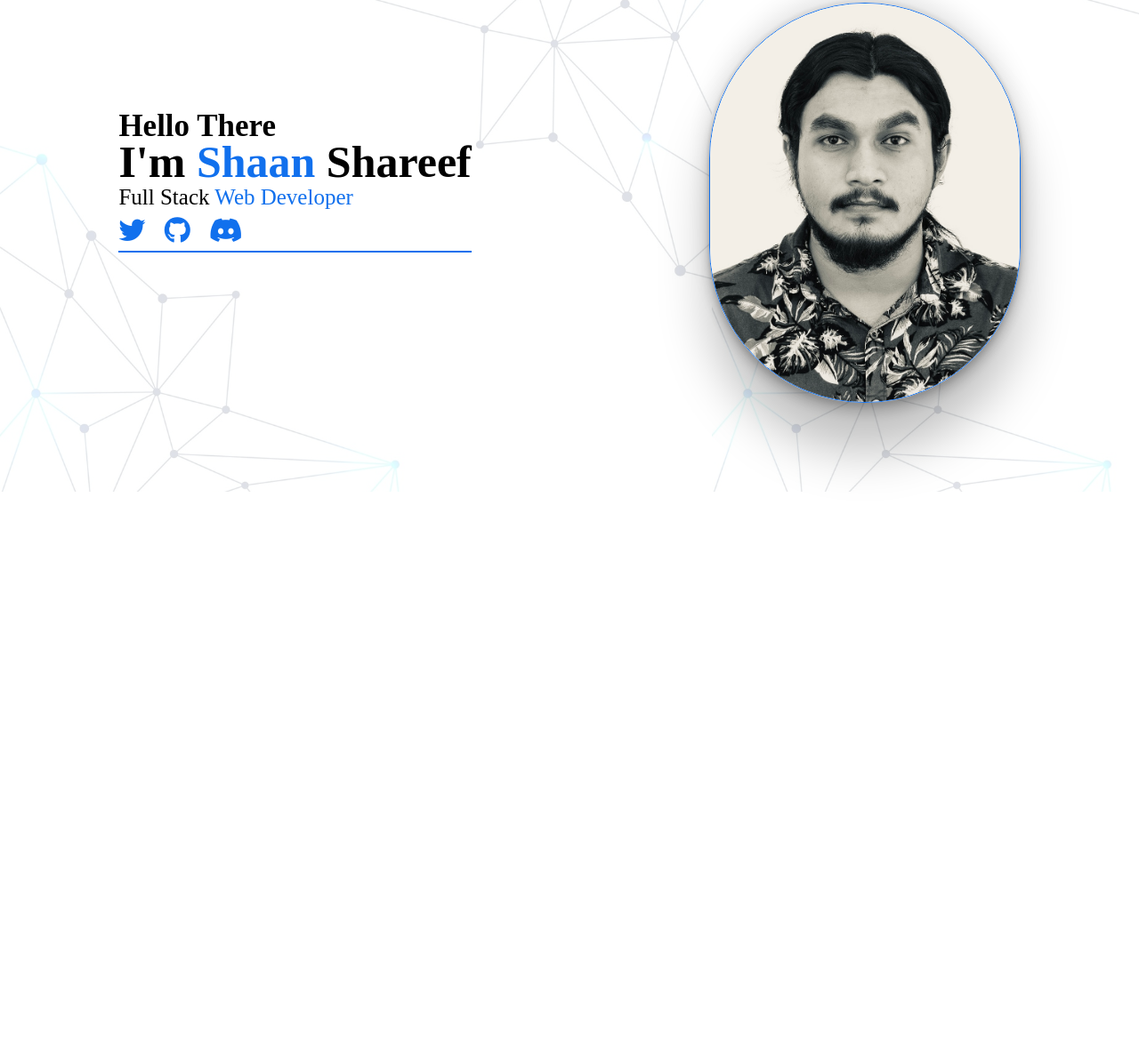
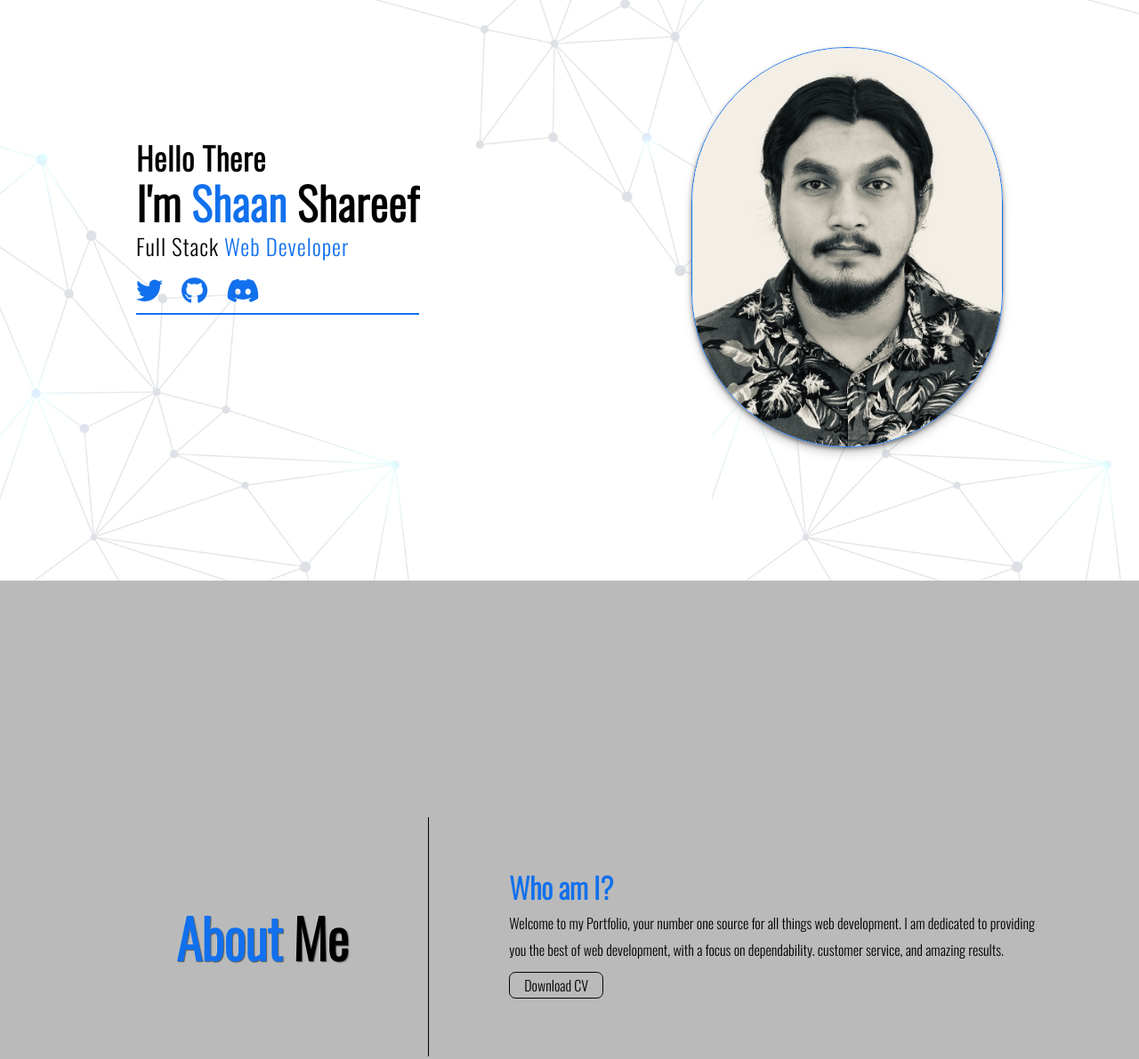
Before and after one commit to shaan102030/shaanportfolio, a plain HTML site: page index.html in a window 1280 px wide. Shown: the part 147-1338 px from the top of the page at 89% size. Before the commit the page ends 800 px from the top, so only its background shows below. Drawn offline with nearby package versions, Linux system fonts and the light colour scheme.

Commit message:
update 2

```diff
--- a/index.html
+++ b/index.html
@@ -16,36 +16,56 @@
 
             <img src="./images/logo.PNG" alt="">
 
+            <i id="toggle" class="fa-solid fa-bars toggle"></i>
+
             <ul>
              <li><a href="#">About Me</a></li>
              <li><a href="#">Projects</a></li>
              <li><a href="#">Contact</a></li>
             </ul>
 
+
+
         </nav>
     </header>
-<!--Nav Bar End-->
 
 <!--Body One Start-->
 
-         <div class="bodyone">
+     <div class="bodyone">
 
             <img src="./images/bodyimage.jpg" alt="">
 
-        <div class="bodyonetext">
+     <div class="bodyonetext">
 
-            <h1 class="hellotext">Hello There</h1>
+        <h1 class="hellotext">Hello There</h1>
             <h1>I'm <span>Shaan</span> Shareef</h1>
             <p>Full Stack <span> Web Developer</span></p>
 
+               <a href="https://twitter.com"><i class="fa-brands fa-twitter"></i></a>
+               <a href="https://github.com"><i class="fa-brands fa-github"> </i></a>
+               <a href="https://discord.com"><i class="fa-brands fa-discord"> </i></a>
+     </div>
 
-               <i class="fa-brands fa-twitter"></i>
-               <i class="fa-brands fa-github"></i>
-               <i class="fa-brands fa-discord"></i>
+     </div>
 
+ <!--Body Two Start -->
+
+       <div class="bodytwo">
+
+
+        <div class="aboutmetitle">
+           <h1> <span> About </span> Me</h1>
+        </div>
+
+        <div class="aboutmetext">
+            <h1>Who am I?</h1>
+            <p>Welcome to my Portfolio, your number one source for all things web development. I am dedicated to providing you the best of web development, with a focus on dependability. customer service, and amazing results.</p>
+            <a href="#" class="button1">Download CV</a>
          </div>
 
-         </div>
+
+
+       </div>
 
 </body>
 </html>
--- a/style.css
+++ b/style.css
@@ -1,7 +1,10 @@
+@import url('https://fonts.googleapis.com/css2?family=Oswald:wght@300&display=swap');
+
 * {
     margin: 0px;
     padding: 0px;
     box-sizing: border-box;
+    font-family: 'Oswald', sans-serif;
 }
 
 /** Navigation Bar = MOBILE VIEW ======================================== **/
@@ -22,19 +25,24 @@
 }
 
 .navigation img {
-    width: 120px;
+    width: 140px;
     height: auto;
 }
 
+.toggle {
+    color: aliceblue;
+}
 
-/** Body One  = MOBILE VIEW ======================================== **/
+
+
+   /** Body One  = MOBILE VIEW ======================================== **/
 
 .bodyone {
     display: flex;
     justify-content: space-around;
     align-items: center;
     width: 100%;
-    height: 700px;
+    height: 100vh;
     background-image: url(./images/oneback.png);
     background-size: contain;
     background-attachment: fixed;
@@ -50,15 +58,15 @@
     border: 1px solid #1170ed;
     margin-top: 50px;
     opacity: 1;
-    box-shadow: rgba(0, 0, 0, 0.25) 0px 54px 55px, rgba(0, 0, 0, 0.12) 0px -12px 30px, rgba(0, 0, 0, 0.12) 0px 4px 6px, rgba(0, 0, 0, 0.17) 0px 12px 13px, rgba(0, 0, 0, 0.09) 0px -3px 5px;
+    box-shadow: rgba(0, 0, 0, 0.4) 0px 2px 4px, rgba(0, 0, 0, 0.3) 0px 7px 13px -3px, rgba(0, 0, 0, 0.2) 0px -3px 0px inset;
 }
 
 .bodyonetext {
     text-align: center;
     font-size: 20px;
-    line-height: 40px;
+    line-height: 50px;
     border-bottom: 2px solid #1170ed ;
-
+    letter-spacing: 1px;
 }
 
 .hellotext {
@@ -76,9 +84,65 @@
     color: #1170ed;
 }
 
+    /** Body Two  ================================================== Mobile View  **/
+
+    .bodytwo {
+        display: flex;
+        justify-content: center;
+        align-items: center;
+        flex-wrap: wrap;
+        width: 100%;
+        height: 80vh;
+        background-color:rgb(186, 186, 186);
+    }
+
+    .aboutmetitle {
+        align-items: center;
+        text-shadow: -1px -1px 1px rgba(255,255,255,.1), 1px 1px 1px rgba(0,0,0,.5);
+        border-bottom: 1px solid navy;
+    }
 
 
-@media screen and (min-width: 800px) {
+    .aboutmetitle span {
+        color:#1170ed;
+    }
+
+    .aboutmetext {
+        text-align: center;
+        line-height: 30px;
+        margin-bottom: 100px;
+
+    }
+
+    .aboutmetext h1 {
+        line-height: 50px;
+        color: #1170ed;
+    }
+
+    .button1{
+        padding:0.15em 1em;
+        border:0.9px solid black;
+        border-radius:0.45em;
+        text-decoration:none;
+        font-weight:200;
+        color:black;
+        text-align:center;
+        transition: all 0.2s;
+        line-height: 50px;
+
+     }
+
+    .button1:hover{
+        color:#000000;
+        background-color:#1170ed;
+        }
+
+
+
+
+
+
+ @media screen and (min-width: 768px) {
     /** Navigation Bar ================================================== PC View **/
 
 
@@ -90,7 +154,7 @@
     }
 
     .navigation ul li a {
-        font-size: 12px;
+        font-size: 16px;
         text-decoration: none;
         text-transform: uppercase;
         color: white;
@@ -101,13 +165,15 @@
         color: #1170ed;
     }
 
-/** Body One ================================================== PC View **/
+    .toggle {
+        display: none;
+    }
+
+    /** Body One ================================================== PC View **/
 
 .bodyone {
 
 }
-
-
 
 .bodyone img {
     height: auto;
@@ -121,4 +187,60 @@
     font-size: 25px;
 }
 
+    /** Body Two ================================================== PC View **/
+
+
+    .bodytwo {
+        width: 100%;
+        height: 100vh;
+        background-color:rgb(186, 186, 186) ;
+    }
+
+
+    .aboutmetitle {
+        padding: 90px;
+        font-size: 30px;
+        border-right: 1px solid black;
+        border-bottom: none;
+
+
+    }
+    .aboutmetext {
+        margin-left: 90px;
+        text-align: left;
+        max-width: 600px;
+        margin-bottom: 0px;
+    }
+
+    .button1 {
+
+    }
 }
+
+
+@media screen and (min-width:768px) and (max-width:1043px) {
+
+     /** Navigation Bar ================================================== Tablet View **/
+
+     .toggle {
+        display: none;
+    }
+
+     /** Body Two ================================================== Tablet View **/
+
+    .aboutmetitle {
+        padding: 50px;
+        font-size: 30px;
+        border-bottom: 1px solid navy;
+        border-right: none;
+    }
+
+    .aboutmetext {
+        margin-right: 90px;
+        justify-items: center;
+        text-align: center;
+        margin-bottom: px;
+    }
+
+
+}
```
